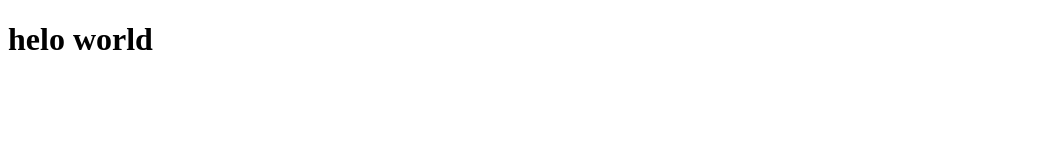
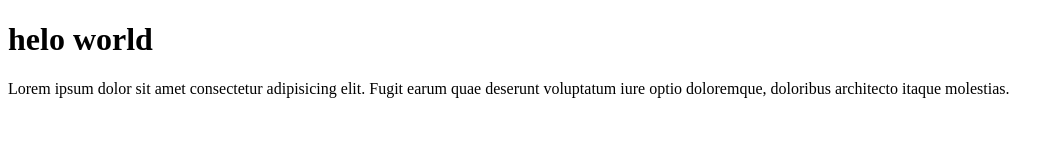
Before and after one commit to Agustopalut/agusto-git-text, a plain HTML site: page index.html in a window 1280 px wide. Shown: the whole page, without its empty margins (0-1064 px from the left). Drawn offline with Linux system fonts and the light colour scheme.

Commit message:
mengedit file index.html

```diff
--- a/index.html
+++ b/index.html
@@ -8,5 +8,6 @@
 </head>
 <body>
     <h1>helo world</h1>
+    <p>Lorem ipsum dolor sit amet consectetur adipisicing elit. Fugit earum quae deserunt voluptatum iure optio doloremque, doloribus architecto itaque molestias.</p>
 </body>
 </html>
```
